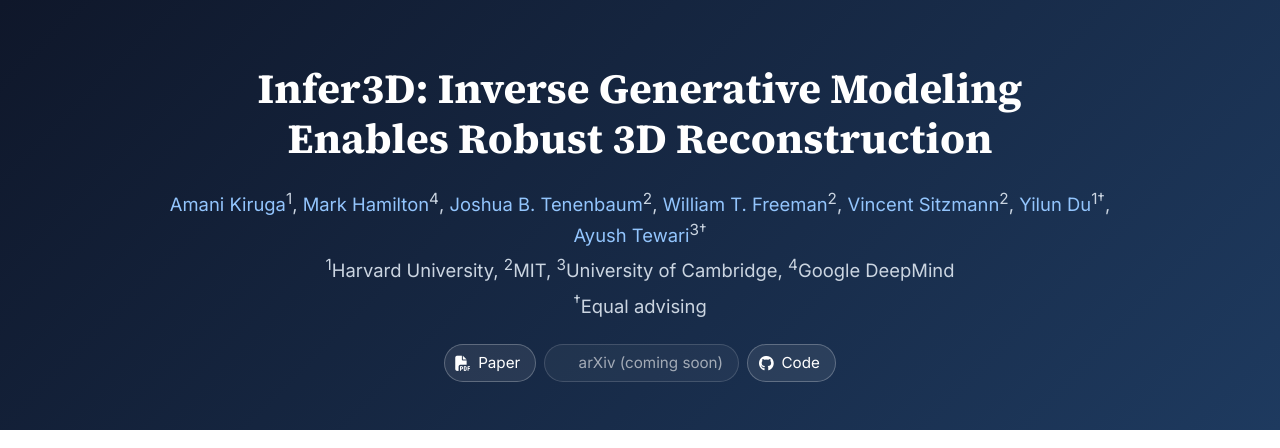
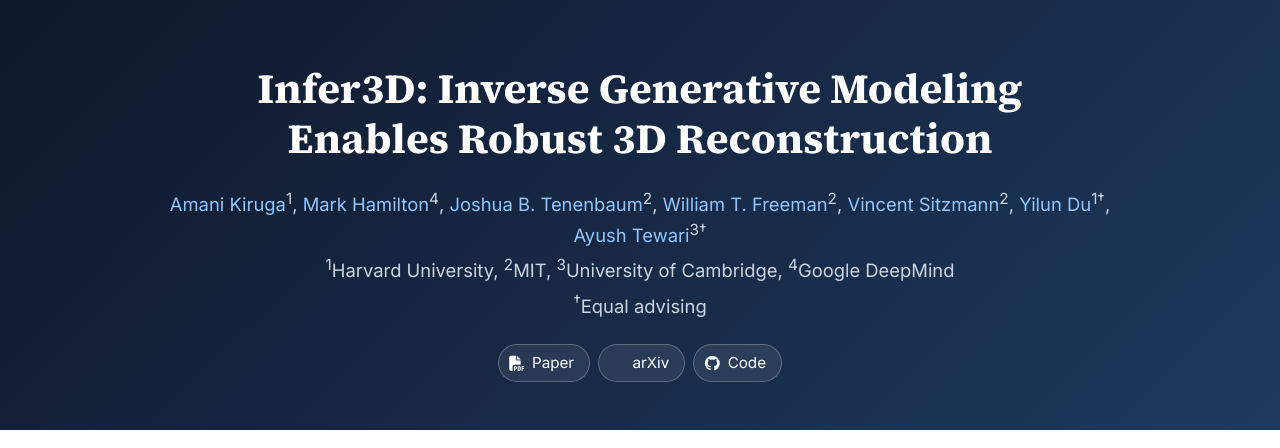
Before and after one commit to amanikiruga/infer3d-site, a plain HTML site: page index.html in a window 1280 px wide. Shown: the top 448 px of the page. Drawn offline with nearby package versions, Linux system fonts and the light colour scheme; some icons are missing.

Commit message:
Link arXiv button to arXiv:2611.25061
Co-Authored-By: Claude Opus 5.5 <noreply@anthropic.com>

```diff
--- a/index.html
+++ b/index.html
@@ -72,10 +72,10 @@
         <span class="icon"><i class="fas fa-file-pdf"></i></span>
         <span>Paper</span>
       </a>
-      <span class="button is-static-link">
+      <a href="https://arxiv.org/abs/2611.25061" class="button" target="_blank" rel="noopener">
         <span class="icon"><i class="ai ai-arxiv"></i></span>
-        <span>arXiv (coming soon)</span>
-      </span>
+        <span>arXiv</span>
+      </a>
       <a href="https://github.com/amanikiruga/infer3d" class="button" target="_blank" rel="noopener">
         <span class="icon"><i class="fab fa-github"></i></span>
         <span>Code</span>
```
